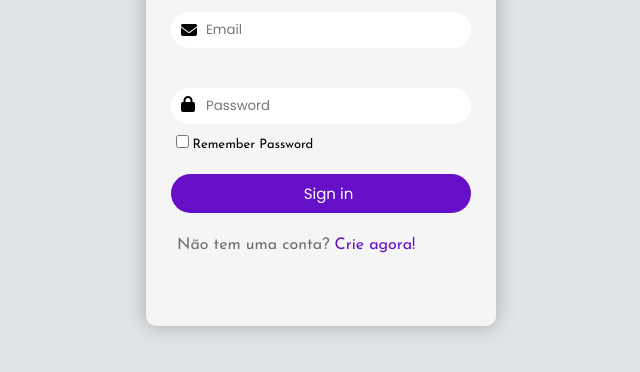
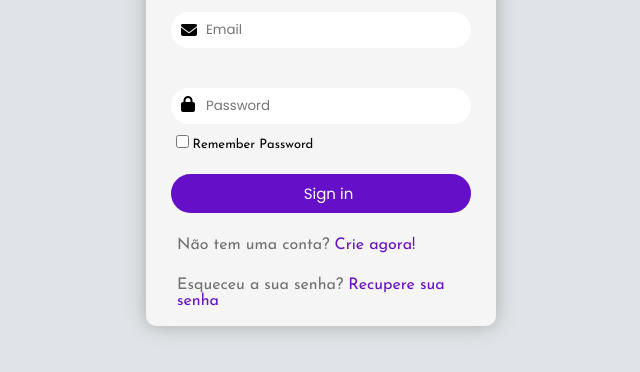
Before and after one commit to EwertonRosendo/Web_Site, a plain HTML site: page templates/login.html in a window 1280 px wide. Shown: the part 294-666 px from the top of the page, without its empty margins (319-959 px from the left). Drawn offline with Linux system fonts and the light colour scheme.

Commit message:
recupere a senha

```diff
--- a/templates/login.html
+++ b/templates/login.html
@@ -25,6 +25,7 @@
       <button type="submit">Sign in</button>
 
       <p style="margin-top:8%; margin-left:2%">Não tem uma conta?<a href="#"> Crie agora!</a></p>
+      <p style="margin-top:8%; margin-left:2%">Esqueceu a sua senha?<a href="#"> Recupere sua senha</a></p>
     </form>
 
 </body>
```
